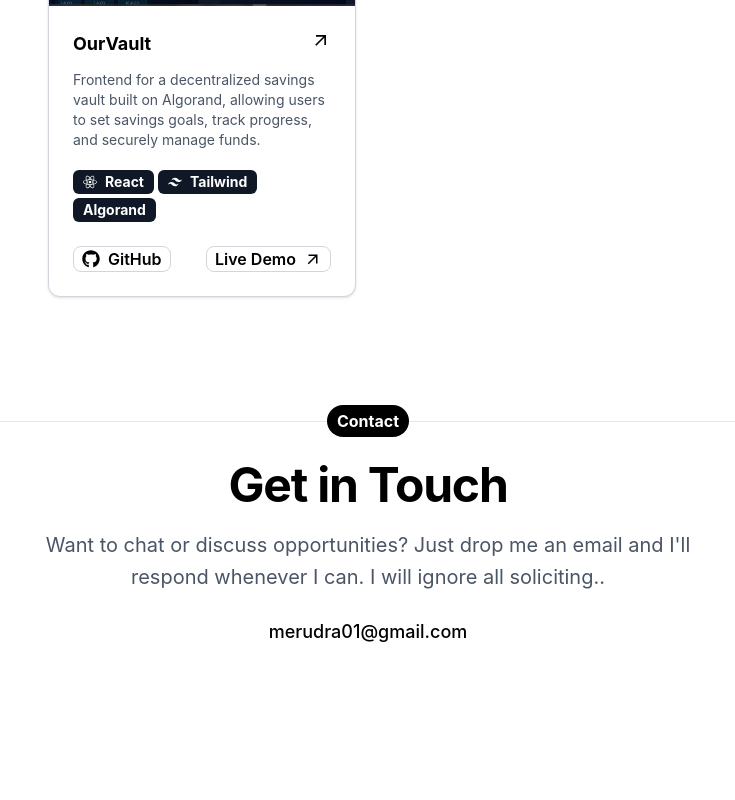
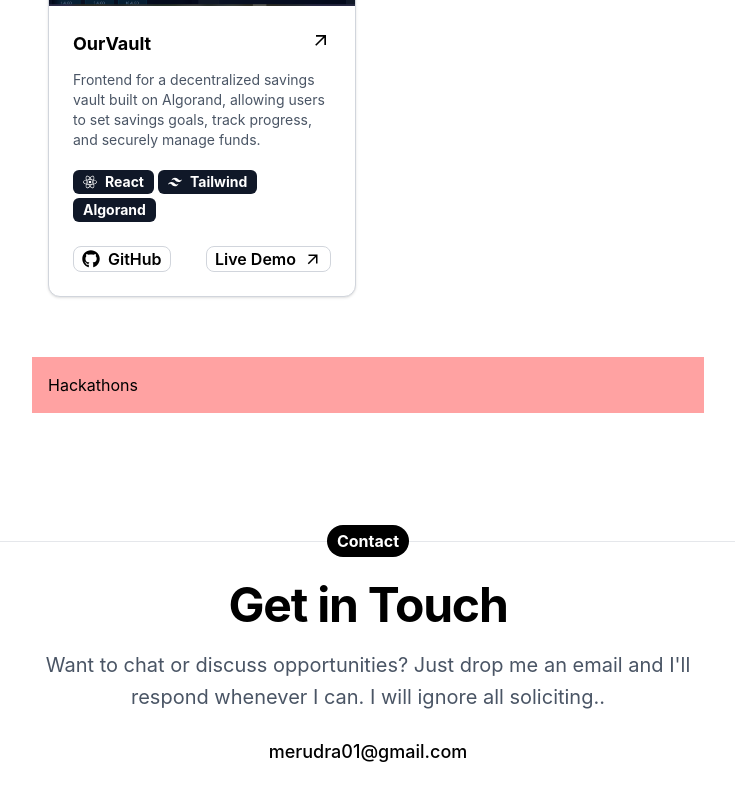
Before and after one commit to itisrudraa/portfolio, a React (Vite) app: page / in a window 1280 px wide. Shown: the part 1568-2368 px from the top of the page, without its empty margins (272-1007 px from the left). Built offline with nearby package versions, Linux system fonts and the light colour scheme.

Commit message:
add hackathon section to page

```diff
--- a/src/App.jsx
+++ b/src/App.jsx
@@ -4,6 +4,7 @@ import Projects from "./sections/Projects";
 import Skills from "./sections/Skills";
 import FloatingDock from "./components/FloatingDock";
 import Footer from "./sections/Footer";
+import Hackathons from "./sections/Hackathons";
 
 function App(){
   return (
@@ -13,6 +14,7 @@ function App(){
       <Skills />
       <Projects />
       <FloatingDock />
+      <Hackathons />
       <Footer />
     </>
   );
```
